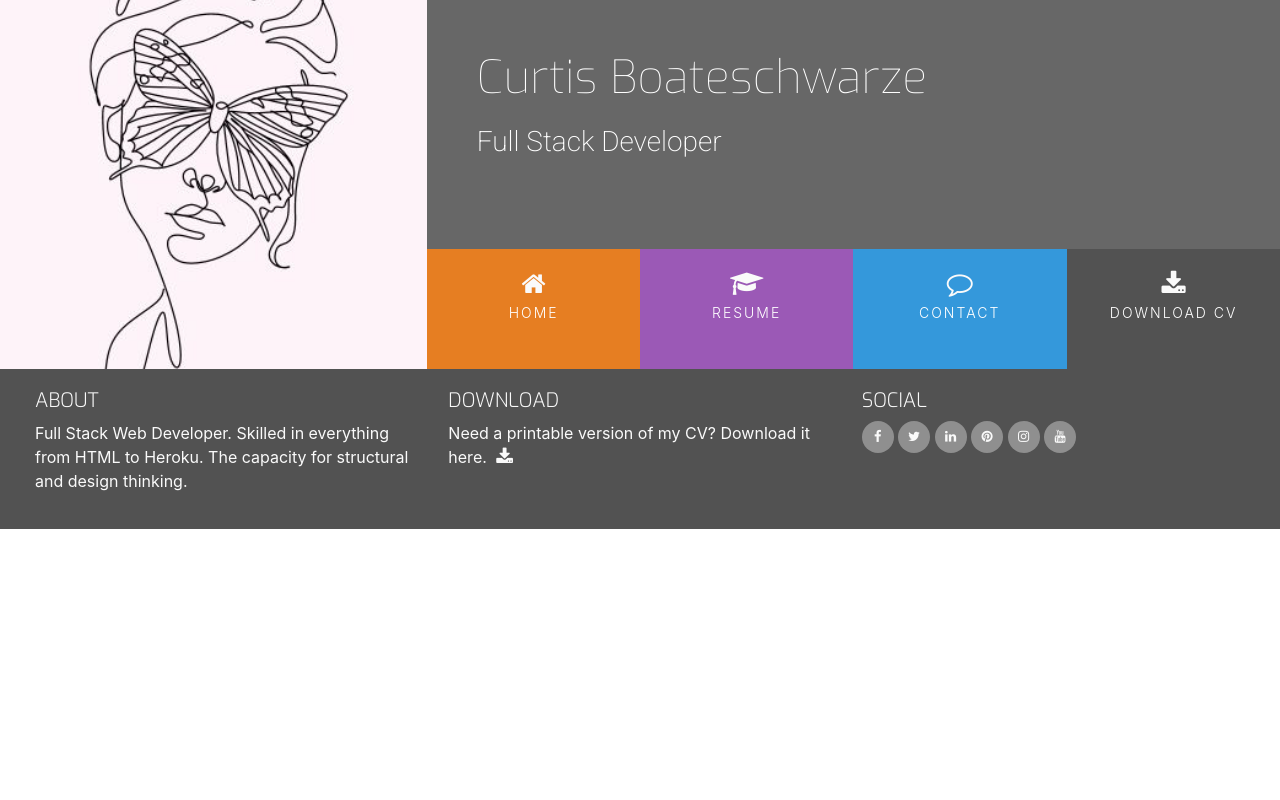
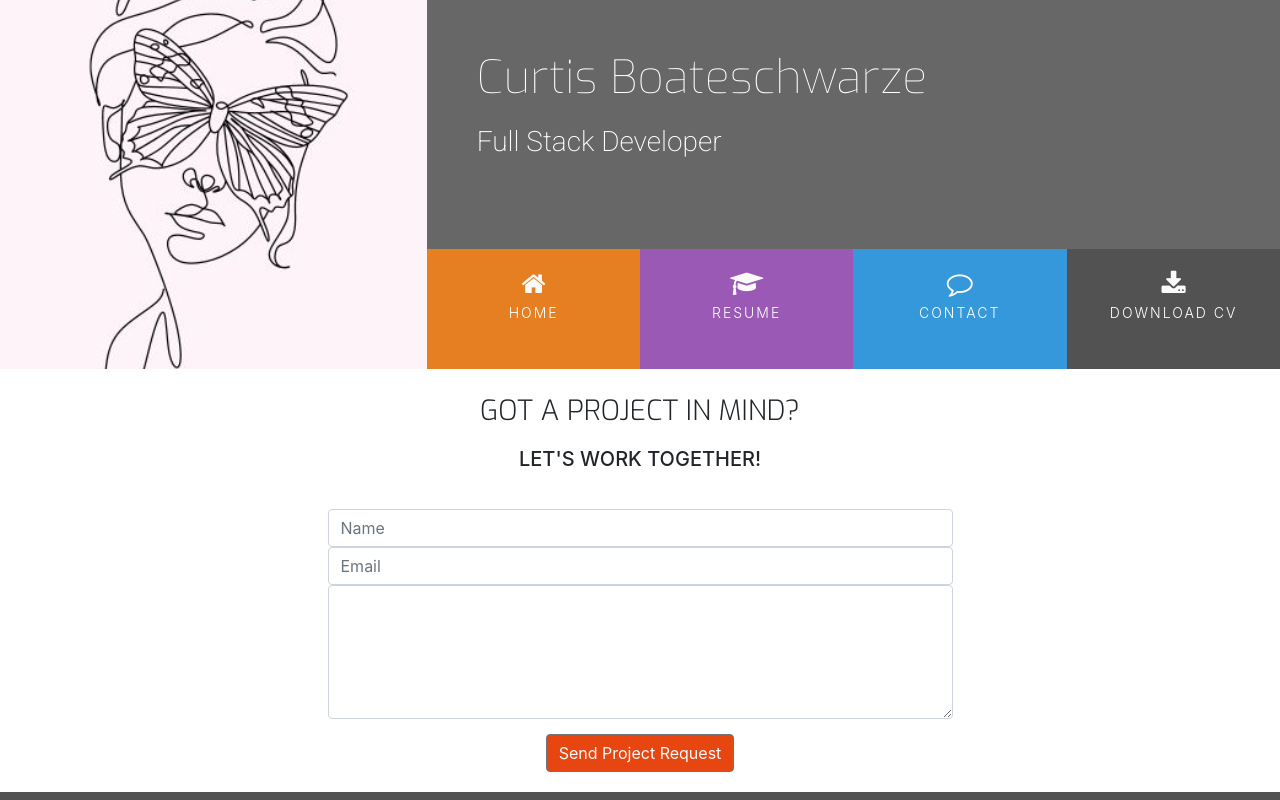
Before and after one commit to jboates01/cli-boatties-cv, a plain HTML site: page contact.html in a window 1280 px wide. Shown: the top 800 px of the page. Drawn offline with nearby package versions, Linux system fonts and the light colour scheme.

Commit message:
Added form to contact.html and updated other pages

```diff
--- a/assets/css/style.css
+++ b/assets/css/style.css
@@ -12,6 +12,10 @@
 
 .bg-color-personal-info {
     background-color: #f4f4f4;
+}
+
+.bg-color-contact {
+    background-color: #fff;
 }
 
 .ui-menu-color-home {
@@ -330,3 +334,36 @@ margin-bottom: 50px;
 .history-items {
     margin-bottom: 30px;
 }
+
+/*-----------------------------Contact Form */
+
+.contact-heading {
+    font-family: "Exo", sans-serif;
+    font-weight: 300;
+    margin-top: 25px;
+    margin-bottom: 20px;
+}
+
+.center-form {
+    padding-top: 10px;
+    margin: 0 auto;
+    max-width: 70%;
+}
+
+button[type="submit"] {
+    margin-top: 15px;
+    margin-bottom: 20px;
+    color: #fafafa;
+    background-color: #e84610;
+}
+
+/*-----------------------------Media Query */
+
+@media(min-width: 992px) {
+    .center-form {
+        padding-top: 30px;
+        min-height: 240px;
+        margin: 0 auto;
+        max-width: 50%;
+    }
+}
--- a/contact.html
+++ b/contact.html
@@ -24,16 +24,16 @@
                 <div class="col">
                     <ul id="nav" class="list-inline menucontainer">
                         <li class="col-6 col-sm-3 list-inline-item ui-menu-color-home menuitem">
-                            <a href="#" class="hvr-sweep-to-bottom"><i class="fa fa-home" aria-hidden="true"></i><span>Home</span></a>
+                            <a href="index.html" class="hvr-sweep-to-bottom"><i class="fa fa-home" aria-hidden="true"></i><span>Home</span></a>
                         </li>
                         <li class="col-6 col-sm-3 list-inline-item ui-menu-color-resume menuitem">
-                            <a href="#" class="hvr-sweep-to-bottom"><i class="fa fa-graduation-cap" aria-hidden="true"></i><span>Resume</span></a>
+                            <a href="resume.html" class="hvr-sweep-to-bottom"><i class="fa fa-graduation-cap" aria-hidden="true"></i><span>Resume</span></a>
                         </li>
                         <li class="col-6 col-sm-3 list-inline-item ui-menu-color-contact menuitem">
-                            <a href="#" class="hvr-sweep-to-bottom"><i class="fa fa-comment-o" aria-hidden="true"></i><span>Contact</span></a>
+                            <a href="contact.html" class="hvr-sweep-to-bottom"><i class="fa fa-comment-o" aria-hidden="true"></i><span>Contact</span></a>
                         </li>
                         <li class="col-6 col-sm-3 list-inline-item ui-menu-color-download menuitem">
-                            <a href="#" class="hvr-sweep-to-bottom"><i class="fa fa-download" aria-hidden="true"></i><span>Download CV</span></a>
+                            <a href="assets/cv/Curtis-boateschwarze.pdf" target="_blank"  class="hvr-sweep-to-bottom"><i class="fa fa-download" aria-hidden="true"></i><span>Download CV</span></a>
                         </li>
                     </ul>
                 </div>
@@ -41,7 +41,29 @@
         </div>
     </div>
 </header>
-<section>
+<section class="container-fluid">
+    <div class="row bg-color-contact">
+        <div class="col">
+            <h3 class="contact-heading uppercase text-center">Got a project in mind?</h3>
+            <h5 class="uppercase text-center">Let's work together!</h5>
+
+            <div class="center-form">
+                <form>
+                    <input type="text" name="name" id="fullname" class="form-control" placeholder="Name" required />
+                    <input type="email" name="namemaile" id="emailaddress" class="form-control" placeholder="Email" required />
+                    <textarea rows="5" name="projectsummary" id="projectsummary" class="form-control" placeholder="Project description" required />
+                    </textarea>
+                  <div class="form-row text-center">
+                        <div class="col">
+                            <button type="submit" class="btn btn-secondary">Send Project Request</button>
+                        </div>
+                  </div>
+                </form>
+            </div>
+
+        </div>
+
+    </div>
 
 </section>
 <footer class="container-fluid">
@@ -56,7 +78,7 @@
             <h5 class="uppercase general-sub">Download</h5>
             <p class="inline-block">
                 Need a printable version of my CV? Download it here.
-                <a href="#" target="_blank" class="cv-pdf">
+                <a href="assets/cv/Curtis-boateschwarze.pdf" target="_blank" class="cv-pdf">
                     <i class="fa fa-download" aria-hidden="true"></i>
                     <span class="sr-only">Download link.</span>
                 </a>
```
Also changed, not shown: index.html (+5 -5 lines), resume.html (+5 -5 lines), 1 other file.
